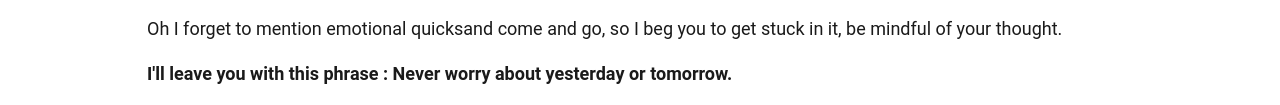
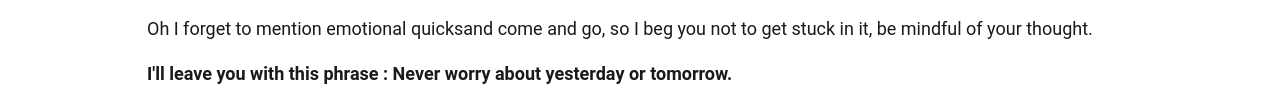
Before and after one commit to codereallylikeme/eleventy_sitePractice, an Eleventy site: page src/blog/2024-01-17-i-usually-feel-emotional-quicksand.md in a window 1280 px wide. Shown: the part 820-925 px from the top of the page. Built offline with nearby package versions, Linux system fonts and the light colour scheme; Eleventy itself is replaced by a stand-in of ours; files that its build step writes are made by us from their sources.

Commit message:
Update Blog “2024-01-17-i-usually-feel-emotional-quicksand”

```diff
--- a/src/blog/2024-01-17-i-usually-feel-emotional-quicksand.md
+++ b/src/blog/2024-01-17-i-usually-feel-emotional-quicksand.md
@@ -14,7 +14,7 @@ Do you feel like everything is a calamity ? Definitely you are not alone. Do you
 
 Tolerate that uncontrollable thought of yours, be forgivable even if someone hurt you but you are still alive. Be thoughtful, think good thought not negative. and the most important thing seek for friends and well wisher to whom you trust and feel comfortable with, because no man is island, we need support from each other. A wise man once told me "People can produce happiness for other people"
 
-Oh I forget to mention emotional quicksand come and go, so I beg you to get stuck in it, be mindful of your thought.
+Oh I forget to mention emotional quicksand come and go, so I beg you not to get stuck in it, be mindful of your thought.
 
 **I'll leave you with this phrase :  Never worry about yesterday or tomorrow.**
 
```
